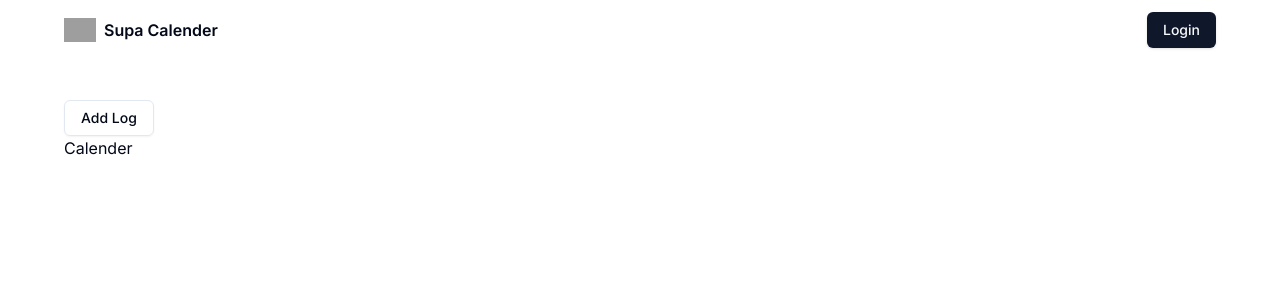
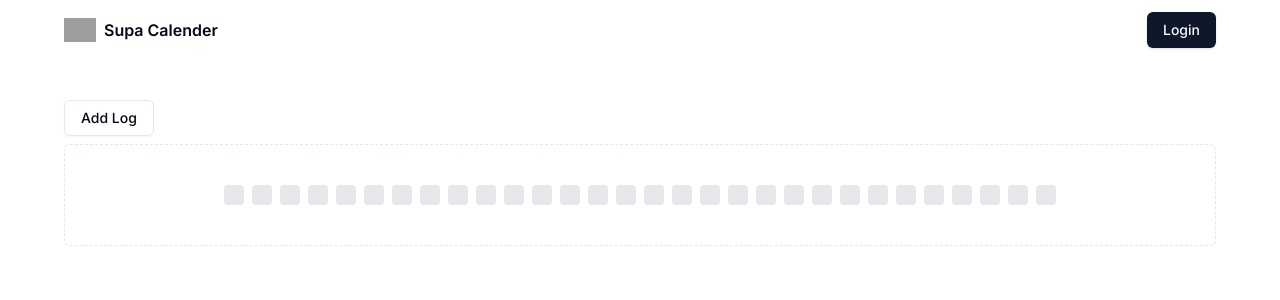
Before and after one commit to Alapottra-troj1n/supabase-nextjs-app, a Next.js app: page / in a window 1280 px wide. Shown: the top 300 px of the page. Built offline with nearby package versions, Linux system fonts and the light colour scheme; grey boxes are pictures that could not be loaded.

Commit message:
made the calender and it shows  proper date on hover

```diff
--- a/package.json
+++ b/package.json
@@ -10,6 +10,7 @@
   },
   "dependencies": {
     "@radix-ui/react-dialog": "^1.0.4",
+    "@radix-ui/react-hover-card": "^1.0.6",
     "@radix-ui/react-icons": "^1.3.0",
     "@radix-ui/react-label": "^2.0.2",
     "@radix-ui/react-popover": "^1.0.6",
--- a/src/app/page.tsx
+++ b/src/app/page.tsx
@@ -5,7 +5,9 @@
 export default function Page() {
   return (
     <div>
-      <NewLog/>
+      <div className="mb-2">
+      <NewLog />
+      </div>
       <Calender/>
     </div>
   )
--- a/src/components/Calender.tsx
+++ b/src/components/Calender.tsx
@@ -1,5 +1,10 @@
+import {
+    HoverCard,
+    HoverCardContent,
+    HoverCardTrigger,
+} from "@/components/ui/hover-card"
+import dayjs from 'dayjs';
 
-import dayjs from 'dayjs';
 export default function Calender() {
 
     const getDateInMonths = (year = dayjs().year(), month = dayjs().month()) => {
@@ -8,15 +13,33 @@
         const endDate = startDate.endOf('month');
 
         let datesArray = []
-        for(let i = startDate.date(); i <= endDate.date(); i++ ){
-                datesArray.push(startDate.date(i).format('YYYY,MM,DD'));
+        for (let i = startDate.date(); i <= endDate.date(); i++) {
+            datesArray.push(startDate.date(i).format('YYYY-MM-DD'));
         }
         return datesArray;
     }
 
-   console.log(getDateInMonths())
+
 
     return (
-        <div>Calender</div>
+        <div>
+
+            <div className='flex flex-wrap gap-2 border border-dashed p-10 justify-center rounded-md '>
+                {getDateInMonths().map((date, index) => {
+                    return (
+                        <HoverCard key={index}>
+                            <HoverCardTrigger>
+                            <div className='w-5 h-5 bg-gray-200 rounded-sm cursor-pointer' key={index}>
+                            </div>
+                            </HoverCardTrigger>
+                            <HoverCardContent>
+                               0 hours on {date}
+                            </HoverCardContent>
+                        </HoverCard>
+
+                    )
+                })}
+            </div>
+        </div>
     )
 }
--- /dev/null
+++ b/src/components/ui/hover-card.tsx
@@ -0,0 +1,29 @@
+"use client"
+
+import * as React from "react"
+import * as HoverCardPrimitive from "@radix-ui/react-hover-card"
+
+import { cn } from "@/lib/utils"
+
+const HoverCard = HoverCardPrimitive.Root
+
+const HoverCardTrigger = HoverCardPrimitive.Trigger
+
+const HoverCardContent = React.forwardRef<
+  React.ElementRef<typeof HoverCardPrimitive.Content>,
+  React.ComponentPropsWithoutRef<typeof HoverCardPrimitive.Content>
+>(({ className, align = "center", sideOffset = 4, ...props }, ref) => (
+  <HoverCardPrimitive.Content
+    ref={ref}
+    align={align}
+    sideOffset={sideOffset}
+    className={cn(
+      "z-50 w-64 rounded-md border bg-popover p-4 text-popover-foreground shadow-md outline-none data-[state=open]:animate-in data-[state=closed]:animate-out data-[state=closed]:fade-out-0 data-[state=open]:fade-in-0 data-[state=closed]:zoom-out-95 data-[state=open]:zoom-in-95 data-[side=bottom]:slide-in-from-top-2 data-[side=left]:slide-in-from-right-2 data-[side=right]:slide-in-from-left-2 data-[side=top]:slide-in-from-bottom-2",
+      className
+    )}
+    {...props}
+  />
+))
+HoverCardContent.displayName = HoverCardPrimitive.Content.displayName
+
+export { HoverCard, HoverCardTrigger, HoverCardContent }
```
Also changed, not shown: 1 other file (tests, documents, lock files or other folders).
